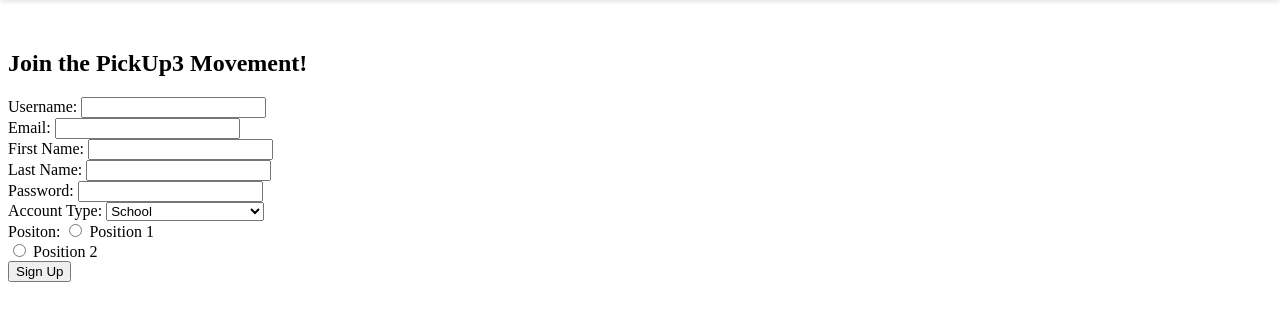
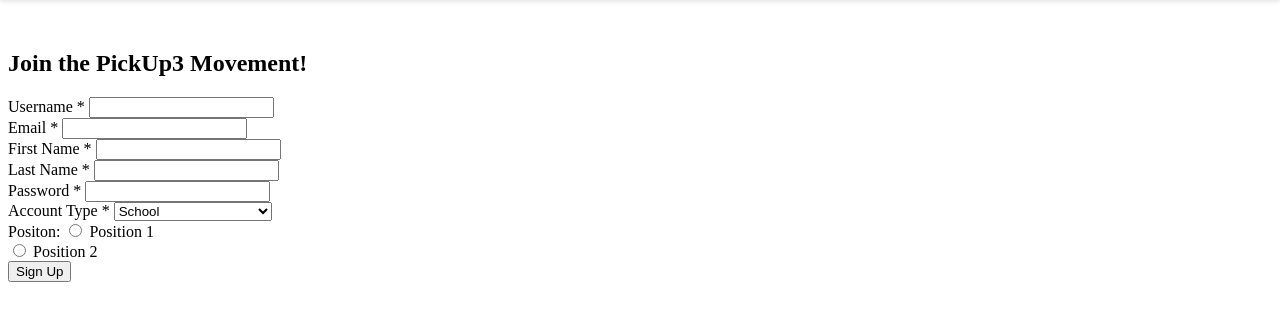
Before and after one commit to MarcoCat/TrashMeter, a Flask app: template app/templates/signup.html in a window 1280 px wide. Shown: the part 38-359 px from the top of the page. Run offline with Flask 3, Linux system fonts and the light colour scheme; the template is opened without the code that fills it, so the values that code supplies are empty.

Commit message:
Add red asterisk to required field labels

```diff
--- a/app/static/signup.css
+++ b/app/static/signup.css
@@ -31,6 +31,10 @@ label {
     color: #235A70; /* Color for the text labels */
     display: block; /* Display block for better control over styling */
     margin-bottom: 5px; /* Space below each label */
+}
+
+.required {
+    color: red;
 }
 
 input[type="text"], input[type="password"], select {
--- a/app/templates/signup.html
+++ b/app/templates/signup.html
@@ -3,22 +3,22 @@
 {% block content %}
     <form method="post">
         <h2>Join the PickUp3 Movement!</h2>
-        <label for="username">Username:</label>
+        <label for="username">Username <span class="required">*</span></label>
         <input type="text" id="username" name="username"><br>
 
-        <label for="email">Email:</label>
+        <label for="email">Email <span class="required">*</span></label>
         <input type="text" id="email" name="email"><br>
 
-        <label for="first_name">First Name:</label>
+        <label for="first_name">First Name <span class="required">*</span></label>
         <input type="text" id="first_name" name="first_name"><br>
 
-        <label for="last_name">Last Name:</label>
+        <label for="last_name">Last Name <span class="required">*</span></label>
         <input type="text" id="last_name" name="last_name"><br>
 
-        <label for="password">Password:</label>
+        <label for="password">Password <span class="required">*</span></label>
         <input type="password" id="password" name="password"><br>
 
-        <label for="account_type">Account Type:</label>
+        <label for="account_type">Account Type <span class="required">*</span></label>
         <select name="account_type" id="account_type">
             <option value="individual">School</option>
             <option value="company">Company</option>
```
